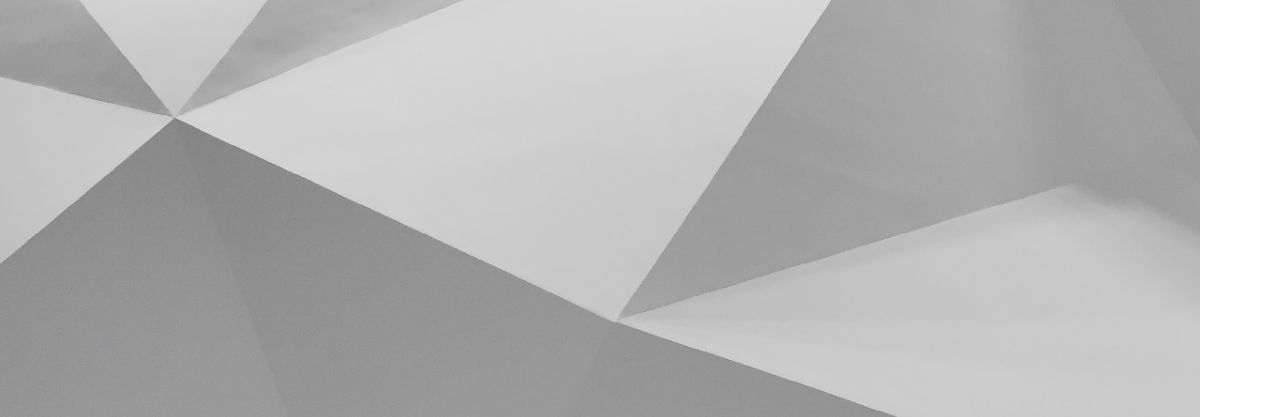
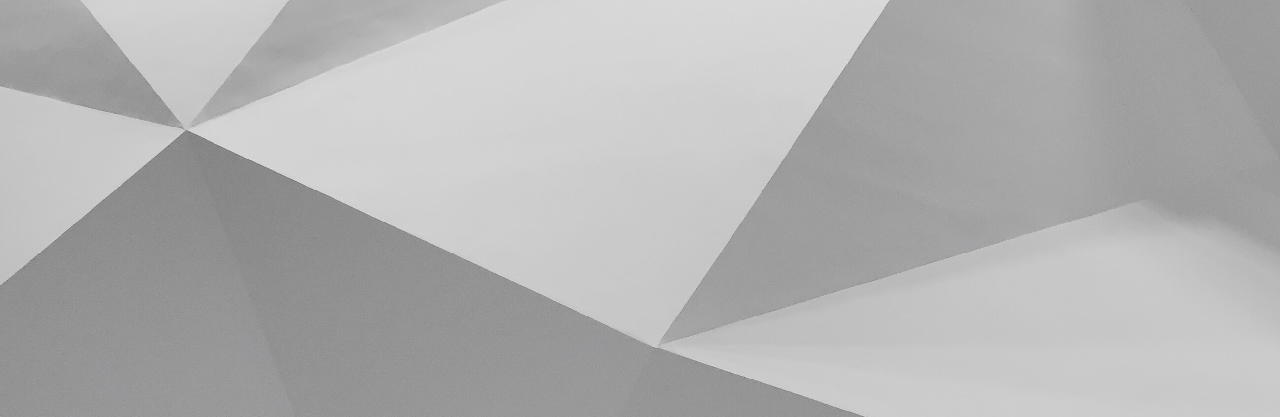
Before and after one commit to yaasir007/odin-css, a plain HTML site: page index.html in a window 1280 px wide. Shown: the part 68-485 px from the top of the page. Drawn offline with Linux system fonts and the light colour scheme.

Commit message:
removed center wrapper

```diff
--- a/style.css
+++ b/style.css
@@ -12,14 +12,6 @@
   border: 0;
   -ms-interpolation-mode: bicubic;
   vertical-align: bottom;
-}
-
-body {
-  max-width: 1200px;
-  display: flex;
-  justify-content: center;
-  align-items: center;
-  flex-direction: column;
 }
 
 .logo {
```
